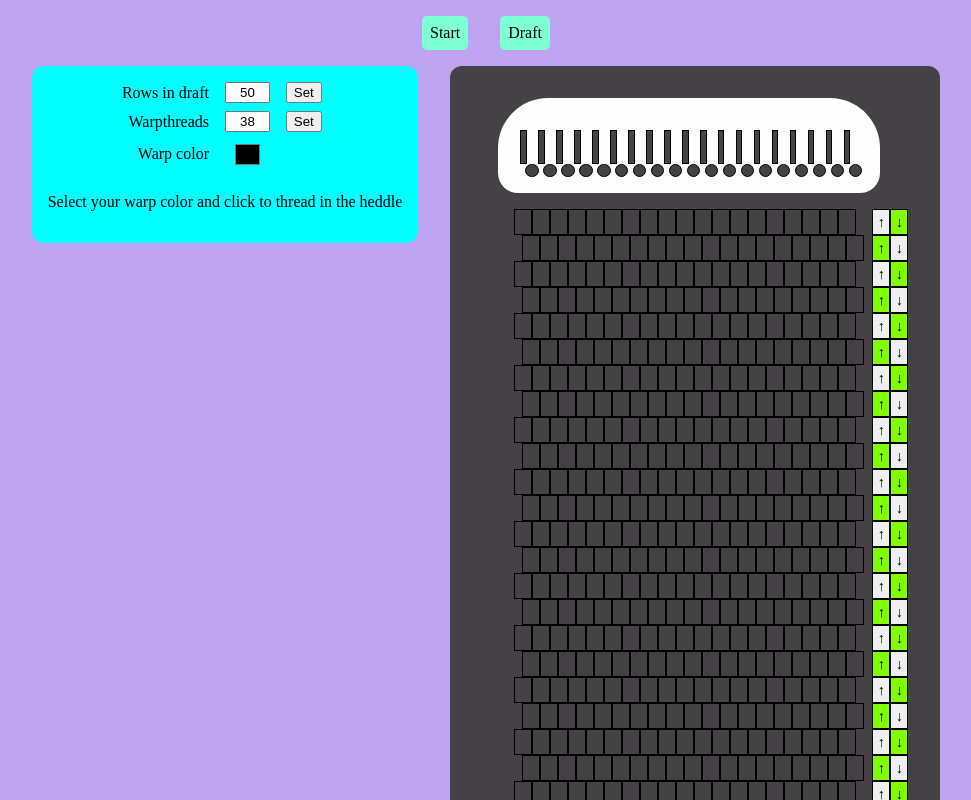
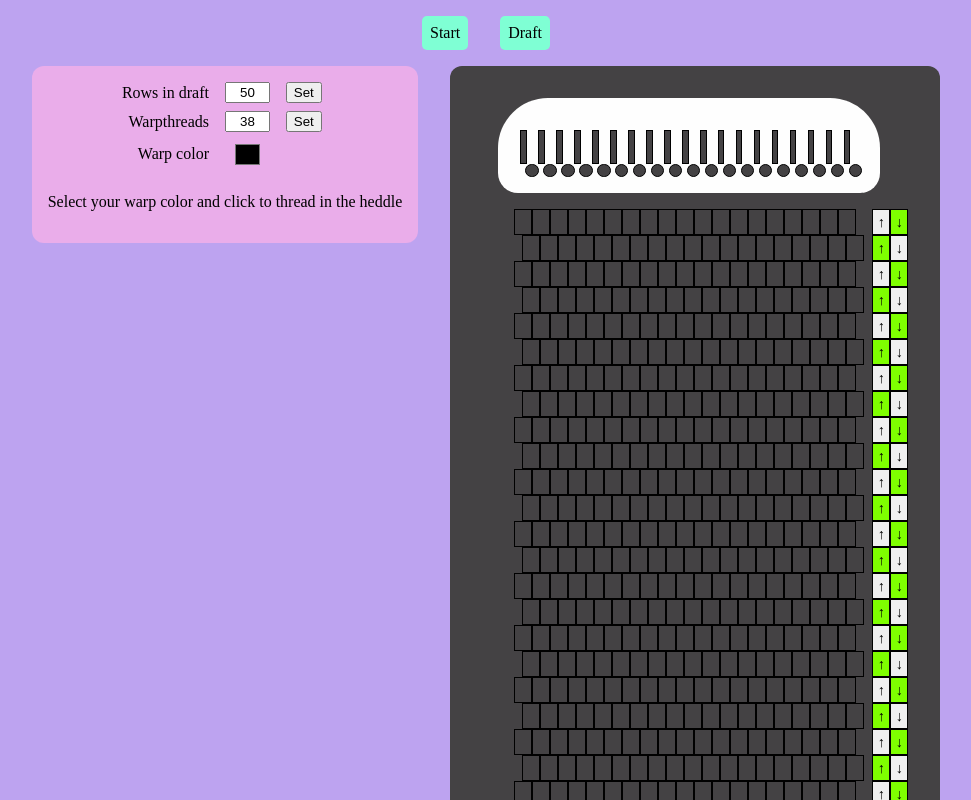
Before and after one commit to TereseBo/baddle, a React (Create React App) app: page / in a window 1280 px wide. Shown: the top 800 px of the page, without its empty margins (154-1125 px from the left). Built offline with nearby package versions, Linux system fonts and the light colour scheme.

Commit message:
Minor styles

```diff
--- a/src/pages/Preferences.scss
+++ b/src/pages/Preferences.scss
@@ -1,11 +1,9 @@
 @use "../style/mixins.scss" as m;
 .Preferences{
-    @include m.rounded-corners;
-    //margin: auto;
+    @include m.text-box;
     display: flex;
     flex-direction: column;
     gap:0.5rem;
-    background-color: aqua;
     padding: 1rem;
 
 
--- a/src/style/mixins.scss
+++ b/src/style/mixins.scss
@@ -64,3 +64,11 @@
 @mixin rounded-corners{
     border-radius: 12px;
 }
+
+@mixin text-box{
+    background-color: v.$box-color;
+    @include rounded-corners;
+    font-size: v.$threadspace;
+
+
+}
--- a/src/style/variables.scss
+++ b/src/style/variables.scss
@@ -3,5 +3,6 @@ $threadspace:1rem;
 $indentation: calc($threadspace * 0.5);
 
 $weave-base-color: rgb(68, 66, 68);
+$box-color:  rgb(234, 173, 234);
 
 $base-space:2rem;
```
